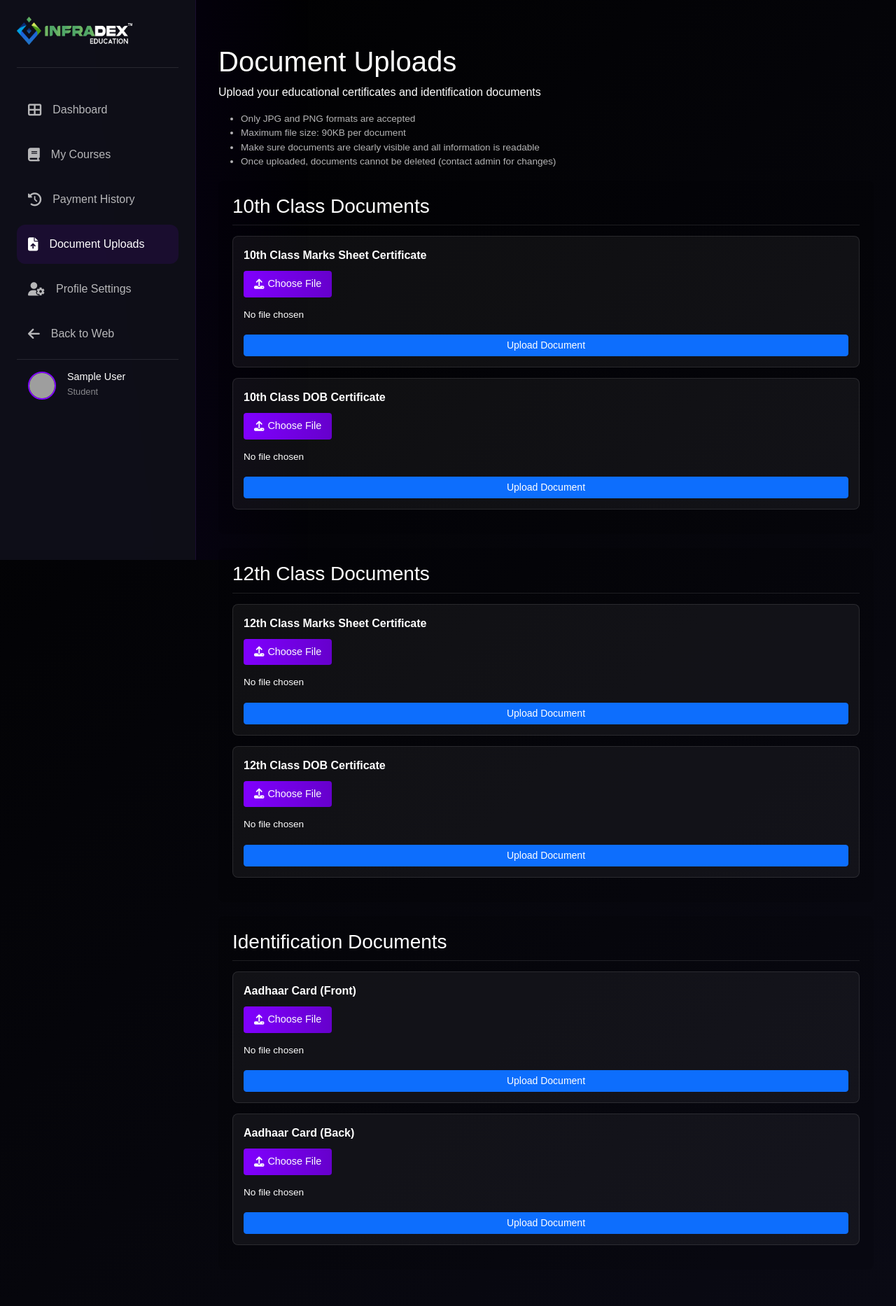
After one commit to ibrahim-bhat/Infradex-Education-web, a PHP site: page /student-dashboard/document-uploads.php in a window 1280 px wide. The commit adds this page. Shown: the whole page at 70% size. Run offline with PHP 8.4, Linux system fonts and the light colour scheme; the visitor is signed in with stand-in values (Sample User, id 1); grey boxes are pictures that could not be loaded.

Commit message:
updated ducuments upload st dash feature

```diff
--- a/student-dashboard/components/sidebar.php
+++ b/student-dashboard/components/sidebar.php
@@ -37,6 +37,11 @@ if (!isset($user) && isset($_SESSION['user_id'])) {
                         <i class="fas fa-history"></i> Payment History
                     </a>
                 </li>
+                <li class="<?php echo $current_page === 'document-uploads' ? 'active' : ''; ?>">
+                    <a href="document-uploads.php">
+                        <i class="fas fa-file-upload"></i> Document Uploads
+                    </a>
+                </li>
                 <li class="<?php echo $current_page === 'profile-settings' ? 'active' : ''; ?>">
                     <a href="profile-settings.php">
                         <i class="fas fa-user-cog"></i> Profile Settings
--- /dev/null
+++ b/student-dashboard/document-uploads.php
@@ -0,0 +1,430 @@
+<?php
+session_start();
+if (!isset($_SESSION['user_role']) || $_SESSION['user_role'] !== 'user') {
+    header('Location: ../login.php');
+    exit();
+}
+
+require_once '../config/db_connect.php';
+
+// Fetch user details
+$user_id = $_SESSION['user_id'];
+$query = "SELECT full_name FROM users WHERE id = ?";
+$stmt = $conn->prepare($query);
+$stmt->bind_param("i", $user_id);
+$stmt->execute();
+$result = $stmt->get_result();
+$user = $result->fetch_assoc();
+
+// Constants for file uploads
+define('MAX_FILE_SIZE', 92160); // 90KB in bytes
+define('ALLOWED_EXTENSIONS', ['jpg', 'jpeg', 'png']);
+
+$success_message = '';
+$error_message = '';
+
+if ($_SERVER['REQUEST_METHOD'] == 'POST') {
+    // Check if uploads directory exists, create it if not
+    $upload_base_dir = '../uploads';
+    if (!file_exists($upload_base_dir)) {
+        mkdir($upload_base_dir, 0755, true);
+    }
+
+    // Create date-based subdirectory (YYYY/MM)
+    $date_subdir = date('Y/m');
+    $upload_dir = $upload_base_dir . '/' . $date_subdir . '/' . $user_id;
+
+    if (!file_exists($upload_dir)) {
+        mkdir($upload_dir, 0755, true);
+    }
+
+    // Process uploaded file
+    if (isset($_FILES['document']) && $_FILES['document']['error'] == 0) {
+        $document_type = $_POST['document_type'];
+        $file_tmp = $_FILES['document']['tmp_name'];
+        $file_size = $_FILES['document']['size'];
+        $file_name = $_FILES['document']['name'];
+
+        // Get file extension
+        $file_ext = strtolower(pathinfo($file_name, PATHINFO_EXTENSION));
+
+        // Generate a unique filename
+        $new_file_name = $document_type . '_' . time() . '.' . $file_ext;
+        $file_destination = $upload_dir . '/' . $new_file_name;
+
+        // Validate file size
+        if ($file_size > MAX_FILE_SIZE) {
+            $error_message = "File is too large! Maximum size is 90KB.";
+        }
+        // Validate file extension
+        else if (!in_array($file_ext, ALLOWED_EXTENSIONS)) {
+            $error_message = "Only JPG and PNG files are allowed!";
+        }
+        // Move and save the file
+        else if (move_uploaded_file($file_tmp, $file_destination)) {
+            // Save file information to database
+            $upload_date = date('Y-m-d H:i:s');
+            $file_path = $date_subdir . '/' . $user_id . '/' . $new_file_name;
+
+            $insert_query = "INSERT INTO student_documents (user_id, document_type, file_path, upload_date)
+                             VALUES (?, ?, ?, ?)";
+            $insert_stmt = $conn->prepare($insert_query);
+            $insert_stmt->bind_param("isss", $user_id, $document_type, $file_path, $upload_date);
+
+            if ($insert_stmt->execute()) {
+                $success_message = "Document uploaded successfully!";
+            } else {
+                $error_message = "Database error: " . $conn->error;
+            }
+        } else {
+            $error_message = "Failed to upload file!";
+        }
+    } else if (isset($_FILES['document'])) {
+        $error_message = "Error uploading file. Error code: " . $_FILES['document']['error'];
+    }
+}
+
+// Fetch existing documents
+$documents_query = "SELECT document_type, file_path, upload_date FROM student_documents WHERE user_id = ?";
+$documents_stmt = $conn->prepare($documents_query);
+$documents_stmt->bind_param("i", $user_id);
+$documents_stmt->execute();
+$documents_result = $documents_stmt->get_result();
+$documents = [];
+while ($row = $documents_result->fetch_assoc()) {
+    $documents[$row['document_type']] = $row;
+}
+?>
+<!DOCTYPE html>
+<html lang="en">
+
+<head>
+    <meta charset="UTF-8">
+    <meta name="viewport" content="width=device-width, initial-scale=1.0">
+    <title>Document Uploads | Student Dashboard | Infradex Education</title>
+    <link href="https://cdn.jsdelivr.net/npm/bootstrap@5.3.0/dist/css/bootstrap.min.css" rel="stylesheet">
+    <link rel="stylesheet" href="https://cdnjs.cloudflare.com/ajax/libs/font-awesome/6.4.0/css/all.min.css">
+    <link href="./css/dashboard.css" rel="stylesheet">
+    <style>
+        .document-section {
+            background: rgba(0, 0, 0, 0.1);
+            border-radius: 8px;
+            padding: 20px;
+            margin-bottom: 20px;
+        }
+
+        .document-card {
+            background: rgba(255, 255, 255, 0.05);
+            border-radius: 8px;
+            padding: 15px;
+            margin-bottom: 15px;
+            border: 1px solid rgba(255, 255, 255, 0.1);
+        }
+
+        .document-title {
+            font-size: 1rem;
+            font-weight: 600;
+            margin-bottom: 10px;
+        }
+
+        .document-input-group {
+            display: flex;
+            flex-direction: column;
+            gap: 10px;
+        }
+
+        .file-input-wrapper {
+            position: relative;
+            overflow: hidden;
+            display: inline-block;
+            cursor: pointer;
+        }
+
+        .file-input-wrapper input[type=file] {
+            position: absolute;
+            left: 0;
+            top: 0;
+            opacity: 0;
+            cursor: pointer;
+        }
+
+        .upload-btn {
+            background: linear-gradient(90deg, #8000ff, #6600cc);
+            color: white;
+            border: none;
+            padding: 8px 15px;
+            border-radius: 4px;
+            cursor: pointer;
+            transition: all 0.3s;
+            font-size: 0.9rem;
+            display: inline-flex;
+            align-items: center;
+            gap: 5px;
+        }
+
+        .upload-btn:hover {
+            background: linear-gradient(90deg, #9933ff, #7700e6);
+        }
+
+        .upload-status {
+            margin-top: 5px;
+            font-size: 0.85rem;
+        }
+
+        .uploaded-file {
+            background: rgba(0, 255, 0, 0.1);
+            border-radius: 4px;
+            padding: 8px;
+            margin-top: 10px;
+            display: flex;
+            align-items: center;
+            justify-content: space-between;
+        }
+
+        .file-info {
+            display: flex;
+            align-items: center;
+            gap: 10px;
+        }
+
+        .section-title {
+            border-bottom: 1px solid rgba(255, 255, 255, 0.1);
+            padding-bottom: 10px;
+            margin-bottom: 15px;
+        }
+
+        .upload-instructions {
+            font-size: 0.85rem;
+            color: rgba(255, 255, 255, 0.7);
+            margin-bottom: 15px;
+        }
+    </style>
+</head>
+
+<body>
+    <div class="glow-overlay"></div>
+    <div class="scanlines"></div>
+
+    <div class="dashboard-container">
+        <?php include 'components/sidebar.php'; ?>
+
+        <main class="main-content">
+            <dashboard-header></dashboard-header>
+
+            <div class="dashboard-content">
+                <div class="content-header">
+                    <h1>Document Uploads</h1>
+                    <p>Upload your educational certificates and identification documents</p>
+                </div>
+
+                <?php if (!empty($success_message)): ?>
+                    <div class="alert alert-success"><?php echo $success_message; ?></div>
+                <?php endif; ?>
+
+                <?php if (!empty($error_message)): ?>
+                    <div class="alert alert-danger"><?php echo $error_message; ?></div>
+                <?php endif; ?>
+
+                <div class="upload-instructions">
+                    <ul>
+                        <li>Only JPG and PNG formats are accepted</li>
+                        <li>Maximum file size: 90KB per document</li>
+                        <li>Make sure documents are clearly visible and all information is readable</li>
+                        <li>Once uploaded, documents cannot be deleted (contact admin for changes)</li>
+                    </ul>
+                </div>
+
+                <!-- 10th Class Documents Section -->
+                <div class="document-section">
+                    <h3 class="section-title">10th Class Documents</h3>
+
+                    <div class="document-card">
+                        <div class="document-title">10th Class Marks Sheet Certificate</div>
+                        <?php if (isset($documents['10th_marksheet'])): ?>
+                            <div class="uploaded-file">
+                                <div class="file-info">
+                                    <i class="fas fa-file-image"></i>
+                                    <span>Uploaded on <?php echo date('d M Y', strtotime($documents['10th_marksheet']['upload_date'])); ?></span>
+                                </div>
+                                <!-- <span class="badge bg-success">Uploaded</span> -->
+                            </div>
+                        <?php else: ?>
+                            <form method="POST" enctype="multipart/form-data">
+                                <input type="hidden" name="document_type" value="10th_marksheet">
+                                <div class="document-input-group">
+                                    <div class="file-input-wrapper">
+                                        <button class="upload-btn"><i class="fas fa-upload"></i> Choose File</button>
+                                        <input type="file" name="document" accept=".jpg,.jpeg,.png" required>
+                                    </div>
+                                    <div class="upload-status" id="status-10th-marksheet">No file chosen</div>
+                                    <button type="submit" class="btn btn-primary btn-sm mt-2">Upload Document</button>
+                                </div>
+                            </form>
+                        <?php endif; ?>
+                    </div>
+
+                    <div class="document-card">
+                        <div class="document-title">10th Class DOB Certificate</div>
+                        <?php if (isset($documents['10th_dob'])): ?>
+                            <div class="uploaded-file">
+                                <div class="file-info">
+                                    <i class="fas fa-file-image"></i>
+                                    <span>Uploaded on <?php echo date('d M Y', strtotime($documents['10th_dob']['upload_date'])); ?></span>
+                                </div>
+                                <!-- <span class="badge bg-success">Uploaded</span> -->
+                            </div>
+                        <?php else: ?>
+                            <form method="POST" enctype="multipart/form-data">
+                                <input type="hidden" name="document_type" value="10th_dob">
+                                <div class="document-input-group">
+                                    <div class="file-input-wrapper">
+                                        <button class="upload-btn"><i class="fas fa-upload"></i> Choose File</button>
+                                        <input type="file" name="document" accept=".jpg,.jpeg,.png" required>
+                                    </div>
+                                    <div class="upload-status" id="status-10th-dob">No file chosen</div>
+                                    <button type="submit" class="btn btn-primary btn-sm mt-2">Upload Document</button>
+                                </div>
+                            </form>
+                        <?php endif; ?>
+                    </div>
+                </div>
+
+                <!-- 12th Class Documents Section -->
+                <div class="document-section">
+                    <h3 class="section-title">12th Class Documents</h3>
+
+                    <div class="document-card">
+                        <div class="document-title">12th Class Marks Sheet Certificate</div>
+                        <?php if (isset($documents['12th_marksheet'])): ?>
+                            <div class="uploaded-file">
+                                <div class="file-info">
+                                    <i class="fas fa-file-image"></i>
+                                    <span>Uploaded on <?php echo date('d M Y', strtotime($documents['12th_marksheet']['upload_date'])); ?></span>
+                                </div>
+                                <!-- <span class="badge bg-success">Uploaded</span> -->
+                            </div>
+                        <?php else: ?>
+                            <form method="POST" enctype="multipart/form-data">
+                                <input type="hidden" name="document_type" value="12th_marksheet">
+                                <div class="document-input-group">
+                                    <div class="file-input-wrapper">
+                                        <button class="upload-btn"><i class="fas fa-upload"></i> Choose File</button>
+                                        <input type="file" name="document" accept=".jpg,.jpeg,.png" required>
+                                    </div>
+                                    <div class="upload-status" id="status-12th-marksheet">No file chosen</div>
+                                    <button type="submit" class="btn btn-primary btn-sm mt-2">Upload Document</button>
+                                </div>
+                            </form>
+                        <?php endif; ?>
+                    </div>
+
+                    <div class="document-card">
+                        <div class="document-title">12th Class DOB Certificate</div>
+                        <?php if (isset($documents['12th_dob'])): ?>
+                            <div class="uploaded-file">
+                                <div class="file-info">
+                                    <i class="fas fa-file-image"></i>
+                                    <span>Uploaded on <?php echo date('d M Y', strtotime($documents['12th_dob']['upload_date'])); ?></span>
+                                </div>
+                                <!-- <span class="badge bg-success">Uploaded</span> -->
+                            </div>
+                        <?php else: ?>
+                            <form method="POST" enctype="multipart/form-data">
+                                <input type="hidden" name="document_type" value="12th_dob">
+                                <div class="document-input-group">
+                                    <div class="file-input-wrapper">
+                                        <button class="upload-btn"><i class="fas fa-upload"></i> Choose File</button>
+                                        <input type="file" name="document" accept=".jpg,.jpeg,.png" required>
+                                    </div>
+                                    <div class="upload-status" id="status-12th-dob">No file chosen</div>
+                                    <button type="submit" class="btn btn-primary btn-sm mt-2">Upload Document</button>
+                                </div>
+                            </form>
+                        <?php endif; ?>
+                    </div>
+                </div>
+
+                <!-- Aadhar Card Section -->
+                <div class="document-section">
+                    <h3 class="section-title">Identification Documents</h3>
+
+                    <div class="document-card">
+                        <div class="document-title">Aadhaar Card (Front)</div>
+                        <?php if (isset($documents['aadhaar_front'])): ?>
+                            <div class="uploaded-file">
+                                <div class="file-info">
+                                    <i class="fas fa-file-image"></i>
+                                    <span>Uploaded on <?php echo date('d M Y', strtotime($documents['aadhaar_front']['upload_date'])); ?></span>
+                                </div>
+                                <!-- <span class="badge bg-success">Uploaded</span> -->
+                            </div>
+                        <?php else: ?>
+                            <form method="POST" enctype="multipart/form-data">
+                                <input type="hidden" name="document_type" value="aadhaar_front">
+                                <div class="document-input-group">
+                                    <div class="file-input-wrapper">
+                                        <button class="upload-btn"><i class="fas fa-upload"></i> Choose File</button>
+                                        <input type="file" name="document" accept=".jpg,.jpeg,.png" required>
+                                    </div>
+                                    <div class="upload-status" id="status-aadhaar-front">No file chosen</div>
+                                    <button type="submit" class="btn btn-primary btn-sm mt-2">Upload Document</button>
+                                </div>
+                            </form>
+                        <?php endif; ?>
+                    </div>
+
+                    <div class="document-card">
+                        <div class="document-title">Aadhaar Card (Back)</div>
+                        <?php if (isset($documents['aadhaar_back'])): ?>
+                            <div class="uploaded-file">
+                                <div class="file-info">
+                                    <i class="fas fa-file-image"></i>
+                                    <span>Uploaded on <?php echo date('d M Y', strtotime($documents['aadhaar_back']['upload_date'])); ?></span>
+                                </div>
+                                <!-- <span class="badge bg-success">Uploaded</span> -->
+                            </div>
+                        <?php else: ?>
+                            <form method="POST" enctype="multipart/form-data">
+                                <input type="hidden" name="document_type" value="aadhaar_back">
+                                <div class="document-input-group">
+                                    <div class="file-input-wrapper">
+                                        <button class="upload-btn"><i class="fas fa-upload"></i> Choose File</button>
+                                        <input type="file" name="document" accept=".jpg,.jpeg,.png" required>
+                                    </div>
+                                    <div class="upload-status" id="status-aadhaar-back">No file chosen</div>
+                                    <button type="submit" class="btn btn-primary btn-sm mt-2">Upload Document</button>
+                                </div>
+                            </form>
+                        <?php endif; ?>
+                    </div>
+                </div>
+            </div>
+        </main>
+    </div>
+
+    <script src="https://code.jquery.com/jquery-3.6.0.min.js"></script>
+    <script src="https://cdn.jsdelivr.net/npm/bootstrap@5.3.0/dist/js/bootstrap.bundle.min.js"></script>
+    <script src="components/header.js"></script>
+    <script>
+        // Display file name when selected
+        document.querySelectorAll('input[type="file"]').forEach(input => {
+            input.addEventListener('change', function() {
+                const fileName = this.files[0] ? this.files[0].name : 'No file chosen';
+                const fileSize = this.files[0] ? (this.files[0].size / 1024).toFixed(2) + ' KB' : '';
+                const documentType = this.closest('form').querySelector('input[name="document_type"]').value;
+                const statusElement = document.getElementById('status-' + documentType.replace('_', '-'));
+
+                if (statusElement) {
+                    statusElement.textContent = fileName + (fileSize ? ' (' + fileSize + ')' : '');
+
+                    // Check file size
+                    if (this.files[0] && this.files[0].size > <?php echo MAX_FILE_SIZE; ?>) {
+                        statusElement.innerHTML += ' <span class="text-danger">File too large (max 90KB)</span>';
+                    }
+                }
+            });
+        });
+    </script>
+</body>
+
+</html>
```
Also changed, not shown: sql/student_documents.sql (added, +23 -0 lines), uploads/2025/03/29/10th_dob_1740818319.png (added), uploads/2025/03/29/10th_marksheet_1740818313.png (added), uploads/2025/03/29/10th_marksheet_1740819497.png (added), uploads/2025/03/29/10th_marksheet_1740819549.png (added), uploads/2025/03/29/12th_marksheet_1740819610.png (added), uploads/2025/03/29/12th_marksheet_1740819670.png (added), uploads/2025/03/29/aadhaar_back_1740819723.png (added).
